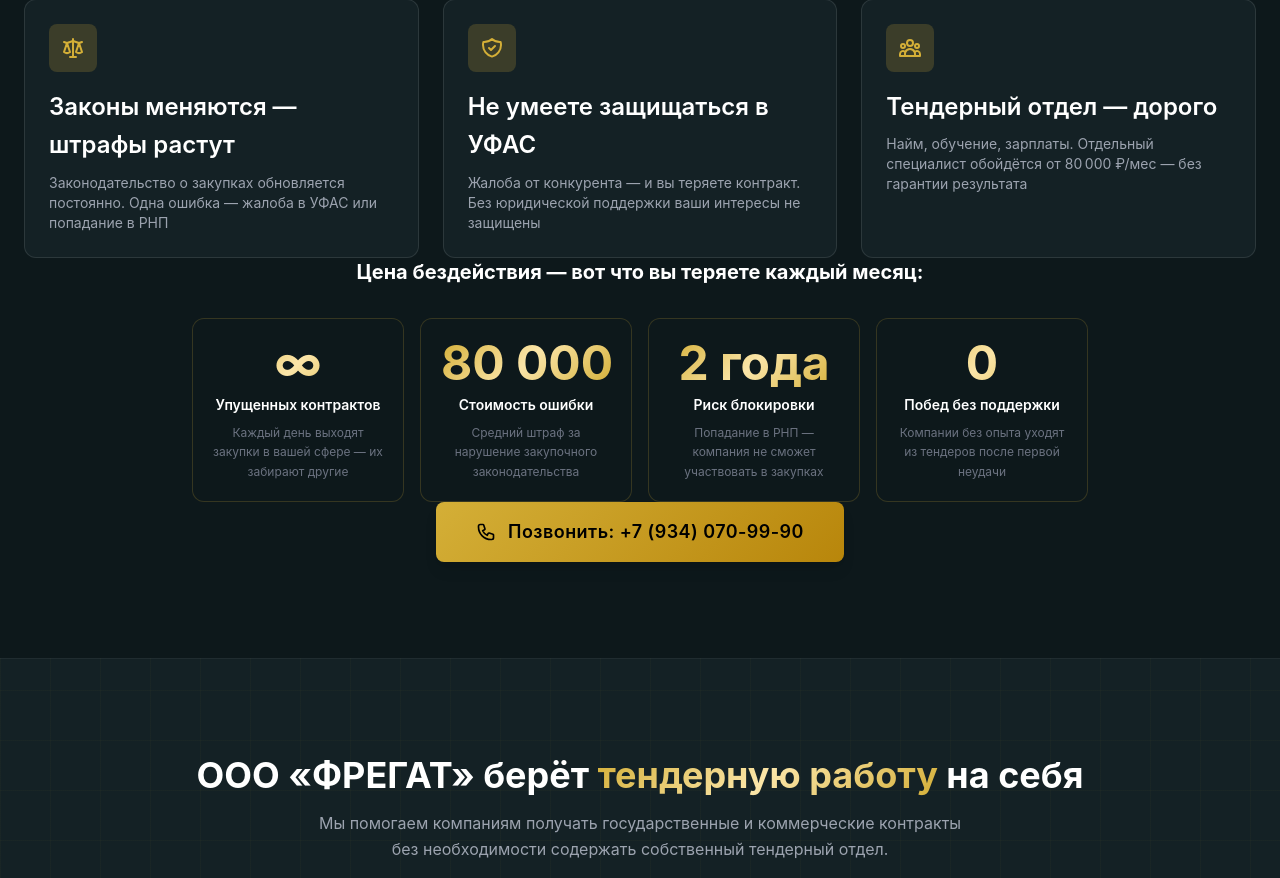
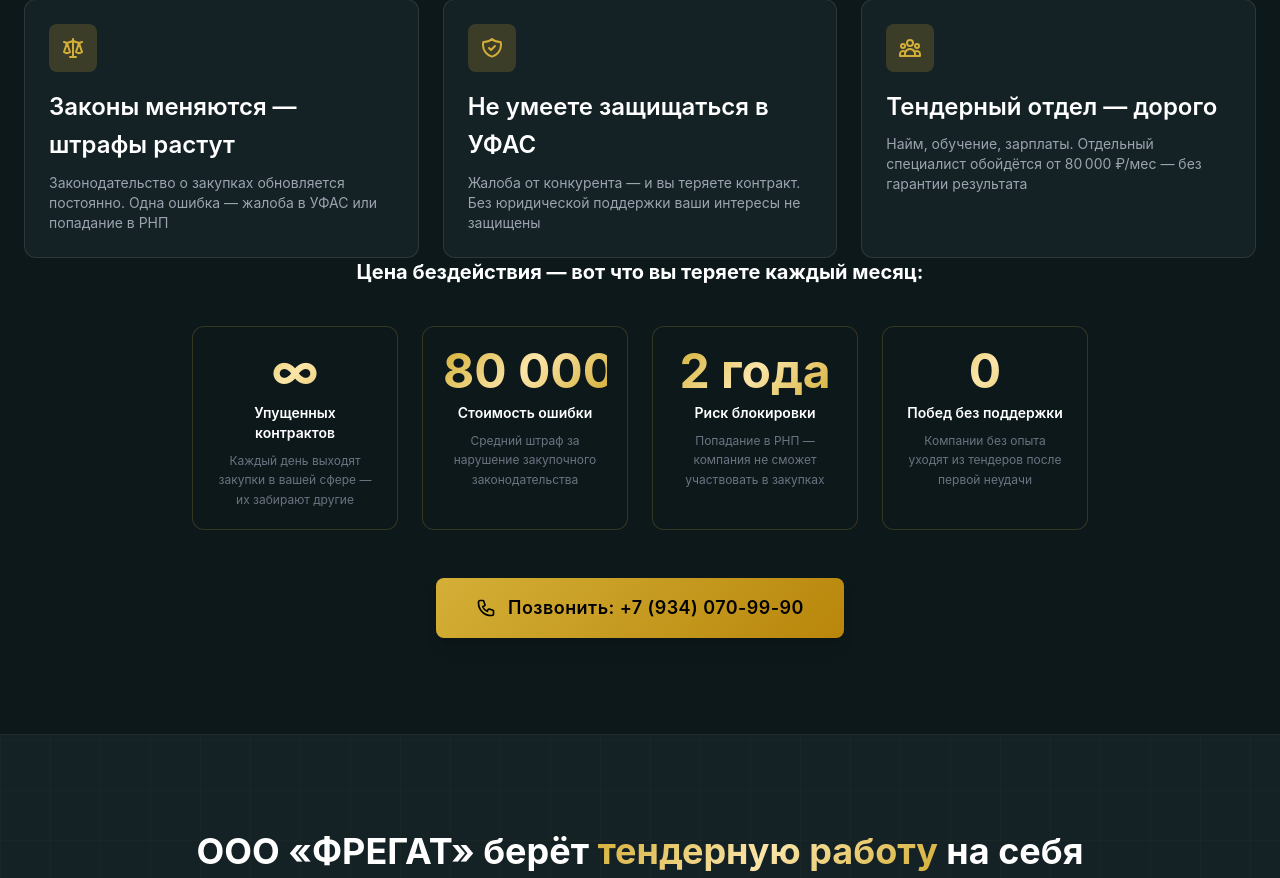
Before and after one commit to suyazov/tender-frigate.ru, a WordPress theme: template wp-content/themes/fregat/front-page.php in a window 1280 px wide. Shown: the part 1710-2588 px from the top of the page. Run offline with PHP 8.4 and a stand-in for WordPress, Linux system fonts and the light colour scheme; the site name, menu and one post (Sample post) are stand-ins, and other content is empty; some libraries are stand-ins or nearby versions.

Commit message:
Increase spacing in loss tiles block: heading, grid gaps, CTA margin
Co-Authored-By: Claude Opus 4.7 <noreply@anthropic.com>

```diff
--- a/wp-content/themes/fregat/front-page.php
+++ b/wp-content/themes/fregat/front-page.php
@@ -154,8 +154,8 @@ get_header();
 
 						<!-- Потери -->
 						<div class="mt-32 max-w-4xl mx-auto">
-							<h3 class="text-xl font-bold mb-8 text-center text-white">Цена бездействия — вот что вы теряете каждый месяц:</h3>
-							<div class="grid grid-cols-2 md:grid-cols-4 gap-4">
+							<h3 class="text-xl font-bold mb-10 text-center text-white">Цена бездействия — вот что вы теряете каждый месяц:</h3>
+							<div class="grid grid-cols-2 md:grid-cols-4 gap-6">
 								<div class="bg-[#0d181b] border border-gold/20 rounded-xl p-5 text-center">
 									<div class="text-4xl md:text-5xl font-bold text-gold-gradient mb-2">&infin;</div>
 									<div class="text-white font-semibold text-sm mb-2">Упущенных контрактов</div>
@@ -177,7 +177,7 @@ get_header();
 									<p class="text-gray-500 text-xs leading-relaxed">Компании без опыта уходят из тендеров после первой неудачи</p>
 								</div>
 							</div>
-							<div class="mt-10 text-center">
+							<div class="mt-12 text-center">
 								<a href="tel:+79340709990" class="inline-flex items-center gap-3 btn-gold py-4 px-10 rounded-lg text-lg tracking-wide font-semibold shadow-lg shadow-gold/20">
 									<svg class="w-5 h-5" fill="none" stroke="currentColor" viewBox="0 0 24 24"><path stroke-linecap="round" stroke-linejoin="round" stroke-width="2" d="M3 5a2 2 0 012-2h3.28a1 1 0 01.948.684l1.498 4.493a1 1 0 01-.502 1.21l-2.257 1.13a11.042 11.042 0 005.516 5.516l1.13-2.257a1 1 0 011.21-.502l4.493 1.498a1 1 0 01.684.949V19a2 2 0 01-2 2h-1C9.716 21 3 14.284 3 6V5z"/></svg>
 									Позвонить: +7 (934) 070-99-90
```
